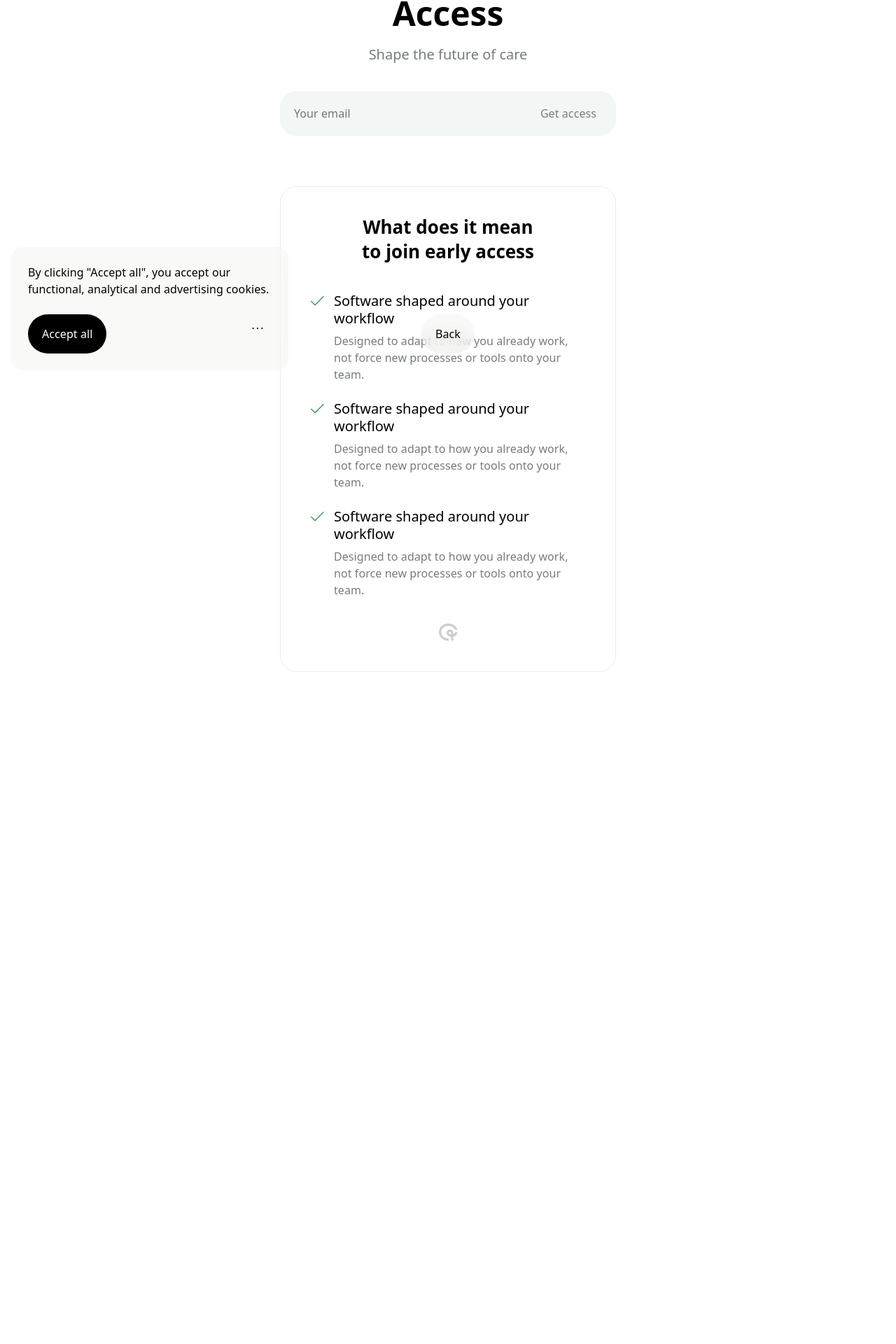
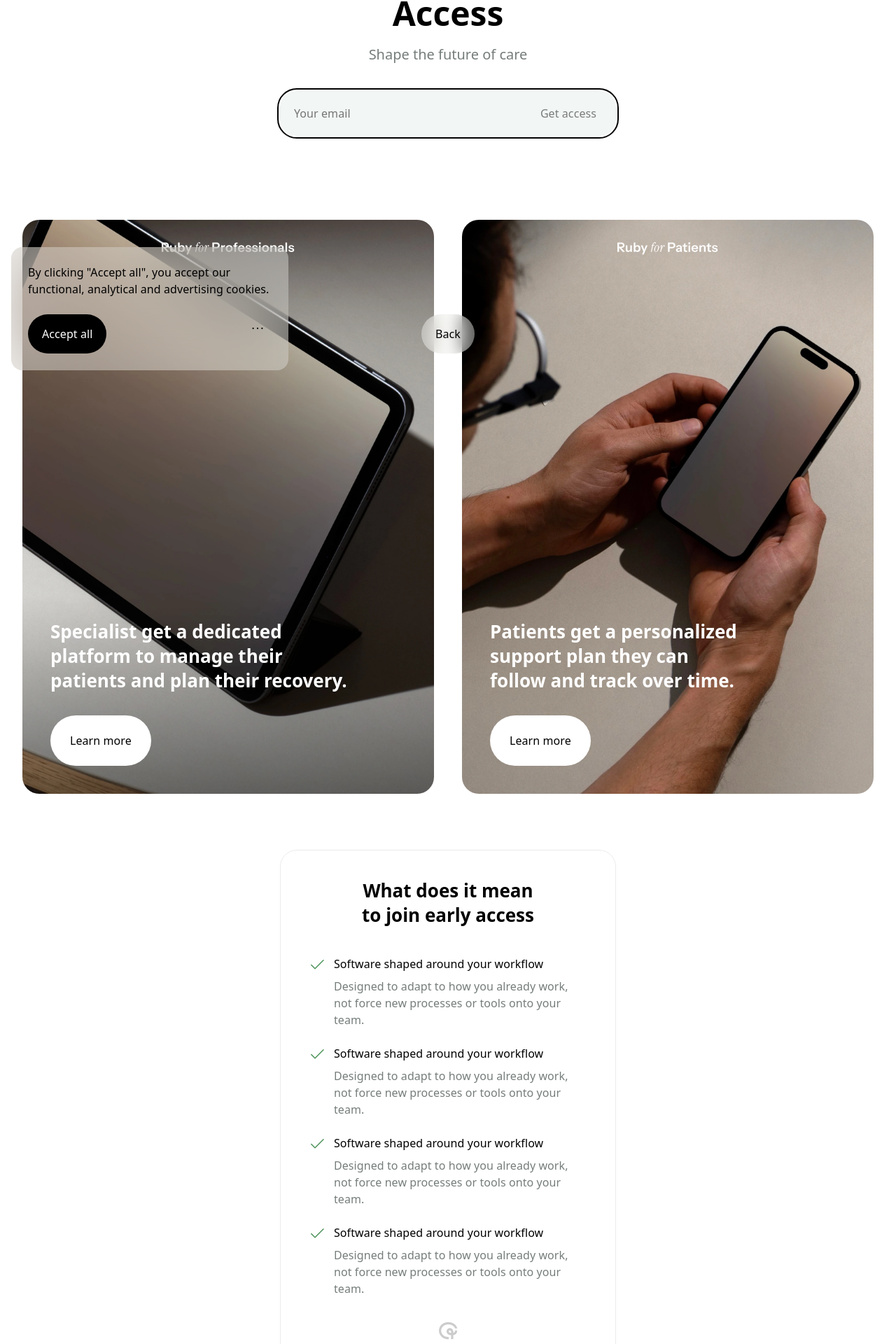
Before and after one commit to Ruby-Care/Website, a Next.js app: page /en/access in a window 1280 px wide. Shown: the part 255-2175 px from the top of the page at 70% size. Before the commit the page ends 1351 px from the top, so only its background shows below. Built offline with nearby package versions, Linux system fonts and the light colour scheme; no server answers; a web font is replaced by a local one.

Commit message:
updated access page

```diff
--- a/app/[locale]/access/page.module.css
+++ b/app/[locale]/access/page.module.css
@@ -1,3 +1,11 @@
+.topContainer {
+  padding: var(--space-64) var(--space-40) 0 var(--space-40);
+
+  @media (max-width: 768px) {
+    padding: var(--space-64) var(--space-32) 0 var(--space-32);
+  }
+}
+
 .container {
   padding: var(--space-64) var(--space-40) var(--space-120) var(--space-40);
 
--- a/app/[locale]/access/page.tsx
+++ b/app/[locale]/access/page.tsx
@@ -6,6 +6,7 @@ import { EmailSignup } from '@/components/EmailSignup';
 import styles from './page.module.css';
 import { CheckmarkSingleIcon } from '@/components/Icon';
 import { FooterNano } from '@/components/FooterNano';
+import { WhatYouGet } from '../home/components/WhatYouGet/WhatYouGet';
 import Image from 'next/image';
 
 export async function generateMetadata({
@@ -49,7 +50,8 @@ export default function AccessPage() {
 
   return (
     <>
-    <div className={`${styles.container} container-sm`}>
+
+    <div className={`${styles.topContainer} container-sm`}>
       <div className={styles.content}>
         <header className={styles.header}>
           <h1 className={`${styles.title} type-display color-text`}>
@@ -60,7 +62,12 @@ export default function AccessPage() {
           <p className={`${styles.subtitle} type-subtitle color-text-muted`}>{t('subtitle')}</p>
         </header>
         <EmailSignup />
+      </div>
+    </div>
 
+    <WhatYouGet />
+
+    <div className={`${styles.container} container-sm`}>
       <div className={styles.features}>
         <h2 className={`${styles.heading} type-title`}>
           {t.rich('features.heading', {
@@ -71,21 +78,28 @@ export default function AccessPage() {
           <div className={styles.feature}>
             <CheckmarkSingleIcon />
             <div>
-                <h4 className={`${styles.featureTitle}  type-subtitle`}>{t('features.items.workflow.title')}</h4>
+              <h4 className={`${styles.featureTitle}  type-body-medium`}>{t('features.items.workflow.title')}</h4>
               <p className="type-body-regular">{t('features.items.workflow.description')}</p>
             </div>
           </div>
           <div className={styles.feature}>
             <CheckmarkSingleIcon />
             <div>
-                <h4 className={`${styles.featureTitle}  type-subtitle`}>{t('features.items.workflow.title')}</h4>
+              <h4 className={`${styles.featureTitle}  type-body-medium`}>{t('features.items.workflow.title')}</h4>
               <p className="type-body-regular">{t('features.items.workflow.description')}</p>
             </div>
           </div>
           <div className={styles.feature}>
             <CheckmarkSingleIcon />
             <div>
-                <h4 className={`${styles.featureTitle}  type-subtitle`}>{t('features.items.workflow.title')}</h4>
+              <h4 className={`${styles.featureTitle}  type-body-medium`}>{t('features.items.workflow.title')}</h4>
+              <p className="type-body-regular">{t('features.items.workflow.description')}</p>
+            </div>
+          </div>
+          <div className={styles.feature}>
+            <CheckmarkSingleIcon />
+            <div>
+              <h4 className={`${styles.featureTitle}  type-body-medium`}>{t('features.items.workflow.title')}</h4>
               <p className="type-body-regular">{t('features.items.workflow.description')}</p>
             </div>
           </div>
@@ -93,8 +107,8 @@ export default function AccessPage() {
         <Image src="/r-signature-mono.svg" className={styles.signature} alt="Ruby" width={32} height={32} />
       </div>
     </div>
+
     <FooterNano />
-    </div>
     </>
   );
 }
--- a/app/[locale]/home/components/WhatYouGet/WhatYouGet.module.css
+++ b/app/[locale]/home/components/WhatYouGet/WhatYouGet.module.css
@@ -34,11 +34,20 @@
   align-items: flex-start;
   justify-content: flex-end;
   min-height: 740px;
+  position: relative;
   padding: var(--space-40);
 
   @media (max-width: 960px) {
     padding: 0 var(--space-32) var(--space-64) var(--space-32);
     gap: var(--space-24);
+  }
+
+  img{
+    position: absolute;
+    top: var(--space-32);
+    left: 50%;
+    transform: translateX(-50%);
+    margin: 0 auto;
   }
 }
 
--- a/app/[locale]/home/components/WhatYouGet/WhatYouGet.tsx
+++ b/app/[locale]/home/components/WhatYouGet/WhatYouGet.tsx
@@ -5,6 +5,7 @@ import { useTranslations } from 'next-intl';
 import { Button } from '@/components/Button';
 import { Modal } from '@/components/Modal';
 import styles from './WhatYouGet.module.css';
+import Image from 'next/image';
 import { CloseIcon } from '@/components/Icon';
 
 export function WhatYouGet() {
@@ -18,6 +19,7 @@ export function WhatYouGet() {
     <section className={styles.section} aria-labelledby={leftTitleId}>
       <div className={`${styles.inner} container-md`}>
         <div className={`${styles.column} ${styles.specialist}`}>
+          <Image src="/r-for-specialists-mono.svg" alt="Ruby" width={190} height={18} priority />
           <h2 id={leftTitleId} className={`${styles.title} type-title`}>
             {t('left.title')}
           </h2>
@@ -55,6 +57,7 @@ export function WhatYouGet() {
         </div>
 
         <div className={`${styles.column} ${styles.patient}`}>
+          <Image src="/r-for-patients-mono.svg" alt="Ruby" width={144} height={18} priority />
           <h2 id={rightTitleId} className={`${styles.title} type-title`}>
             {t('right.title')}
           </h2>
--- a/components/EmailSignup/EmailSignup.module.css
+++ b/components/EmailSignup/EmailSignup.module.css
@@ -42,6 +42,8 @@
           backdrop-filter: blur(10px);
           border: none;
           transition: border-color 150ms ease, box-shadow 150ms ease;
+          outline-offset: 2px;
+          outline: 2px solid var(--color-border-elevated);
         }
 
         input:-webkit-autofill,
```
Also changed, not shown: public/r-for-patients-mono.svg (added), public/r-for-specialists-mono.svg (added). Lines whose indentation alone changed are shown as unchanged.
